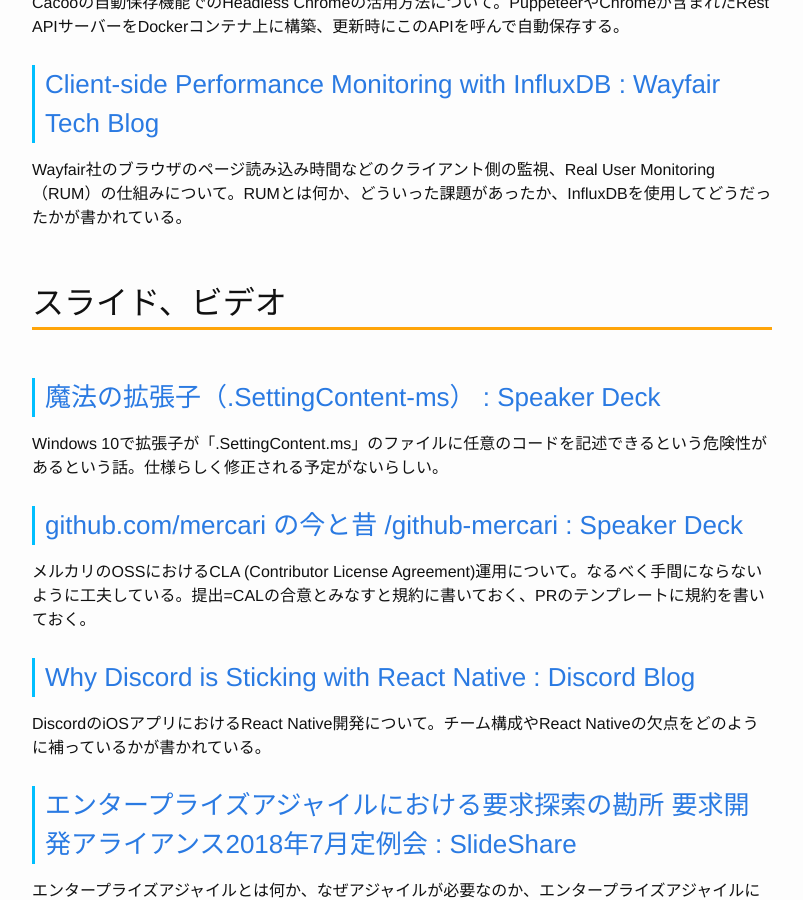
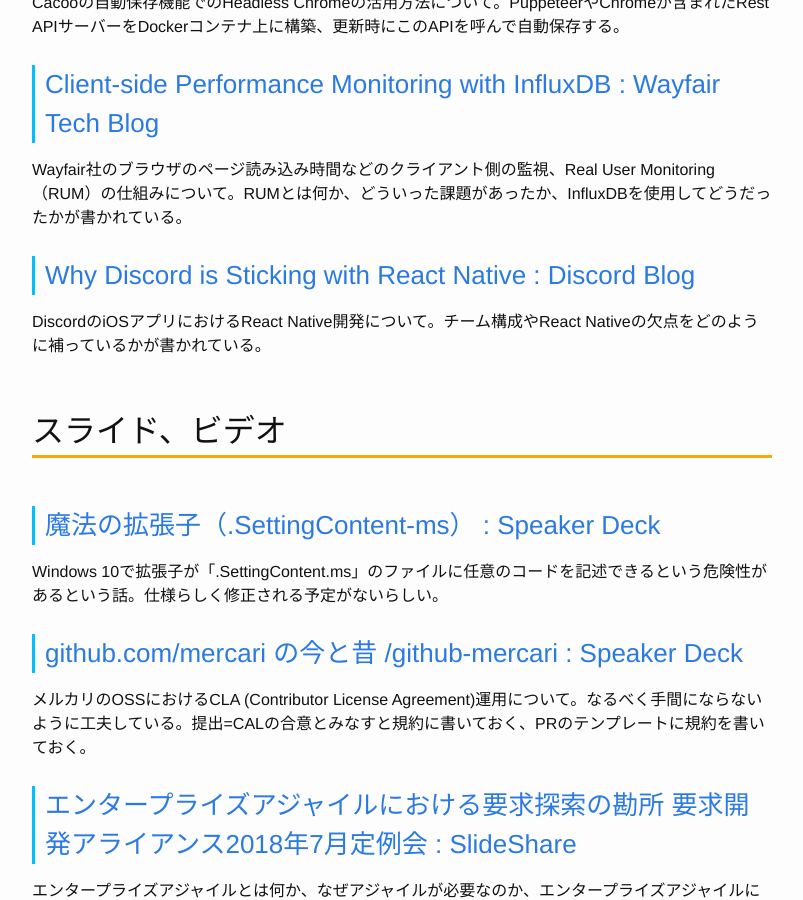
Before and after one commit to Gather-Tech/Gather-Tech.github.io, a Jekyll site: the page built from _posts/2018/2018-07-30-Gather109.md, in a window 1280 px wide and 900 px high, scrolled down 2679 px. Shown: the whole window, without its empty margins (238-1041 px from the left). Built offline with Jekyll 4.4.1, drawn with Linux system fonts in a browser that asks for light colours; some of the changed lines change nothing that is shown.

Commit message:
fix category

```diff
--- a/_posts/2018/2018-07-30-Gather109.md
+++ b/_posts/2018/2018-07-30-Gather109.md
@@ -73,6 +73,10 @@
 
 Wayfair社のブラウザのページ読み込み時間などのクライアント側の監視、Real User Monitoring（RUM）の仕組みについて。RUMとは何か、どういった課題があったか、InfluxDBを使用してどうだったかが書かれている。
 
+### [Why Discord is Sticking with React Native : Discord Blog](https://blog.discordapp.com/why-discord-is-sticking-with-react-native-ccc34be0d427)
+
+DiscordのiOSアプリにおけるReact Native開発について。チーム構成やReact Nativeの欠点をどのように補っているかが書かれている。
+
 ## スライド、ビデオ
 
 ### [魔法の拡張子（.SettingContent-ms） : Speaker Deck](https://speakerdeck.com/ripjyr/mo-fa-falsekuo-zhang-zi-dot-settingcontent-ms)
@@ -82,10 +86,6 @@
 ### [github.com/mercari の今と昔 /github-mercari : Speaker Deck](https://speakerdeck.com/hirak/github-mercari)
 
 メルカリのOSSにおけるCLA (Contributor License Agreement)運用について。なるべく手間にならないように工夫している。提出=CALの合意とみなすと規約に書いておく、PRのテンプレートに規約を書いておく。
-
-### [Why Discord is Sticking with React Native : Discord Blog](https://blog.discordapp.com/why-discord-is-sticking-with-react-native-ccc34be0d427)
-
-DiscordのiOSアプリにおけるReact Native開発について。チーム構成やReact Nativeの欠点をどのように補っているかが書かれている。
 
 ### [エンタープライズアジャイルにおける要求探索の勘所 要求開発アライアンス2018年7月定例会 : SlideShare](https://www.slideshare.net/yusuke/20187-107204053)
 
@@ -98,8 +98,6 @@
 ### [GuardDutyを使ったサイバー攻撃の検出と分析.pdf : Speaker Deck](https://speakerdeck.com/ken5scal/guarddutywoshi-tutasaihagong-ji-falsejian-chu-tofen-xi)
 
 AWS GuardDutyについて。 GuardDutyの概要、実際に使ったときの価格、今までどんな検知があったのか、検知したときのSlack連携やJiraチケット登録などのユースケースが書かれている。
-
-
 
 ## ツール、ライブラリ
 
```
